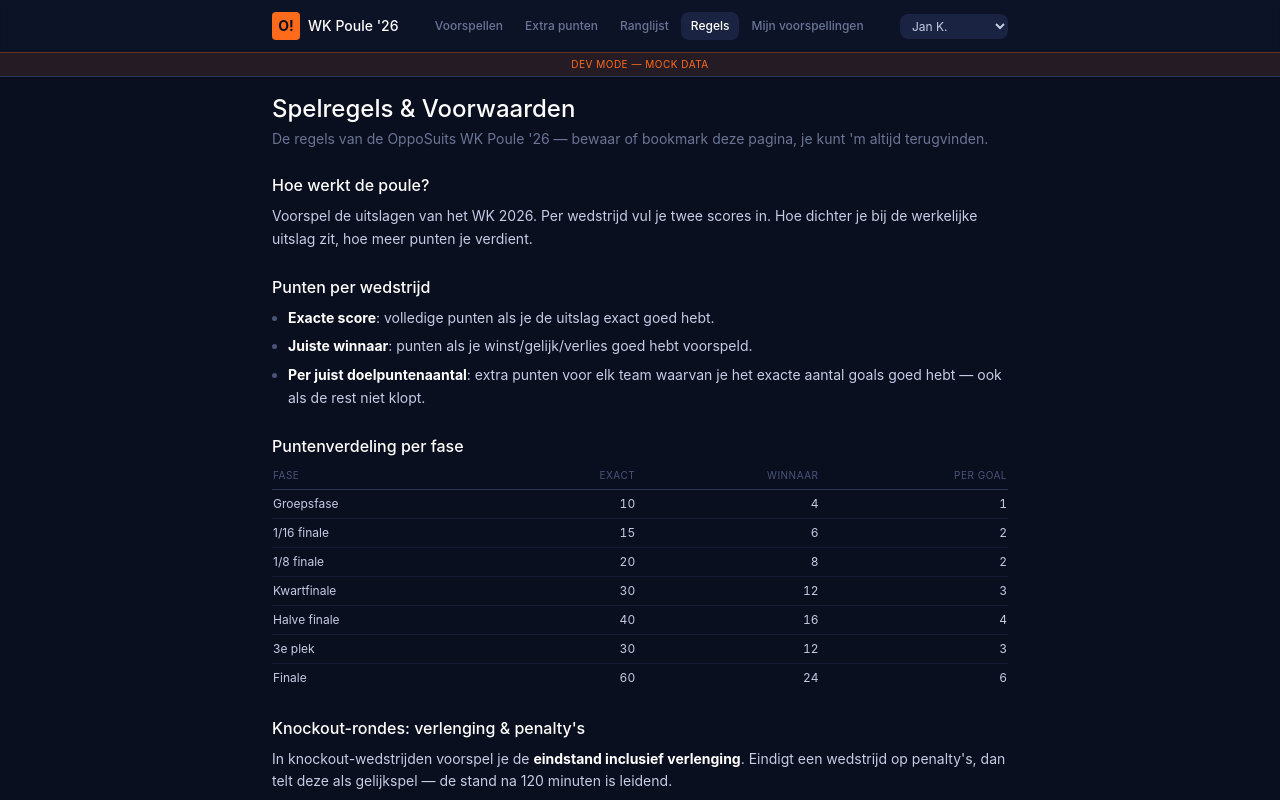
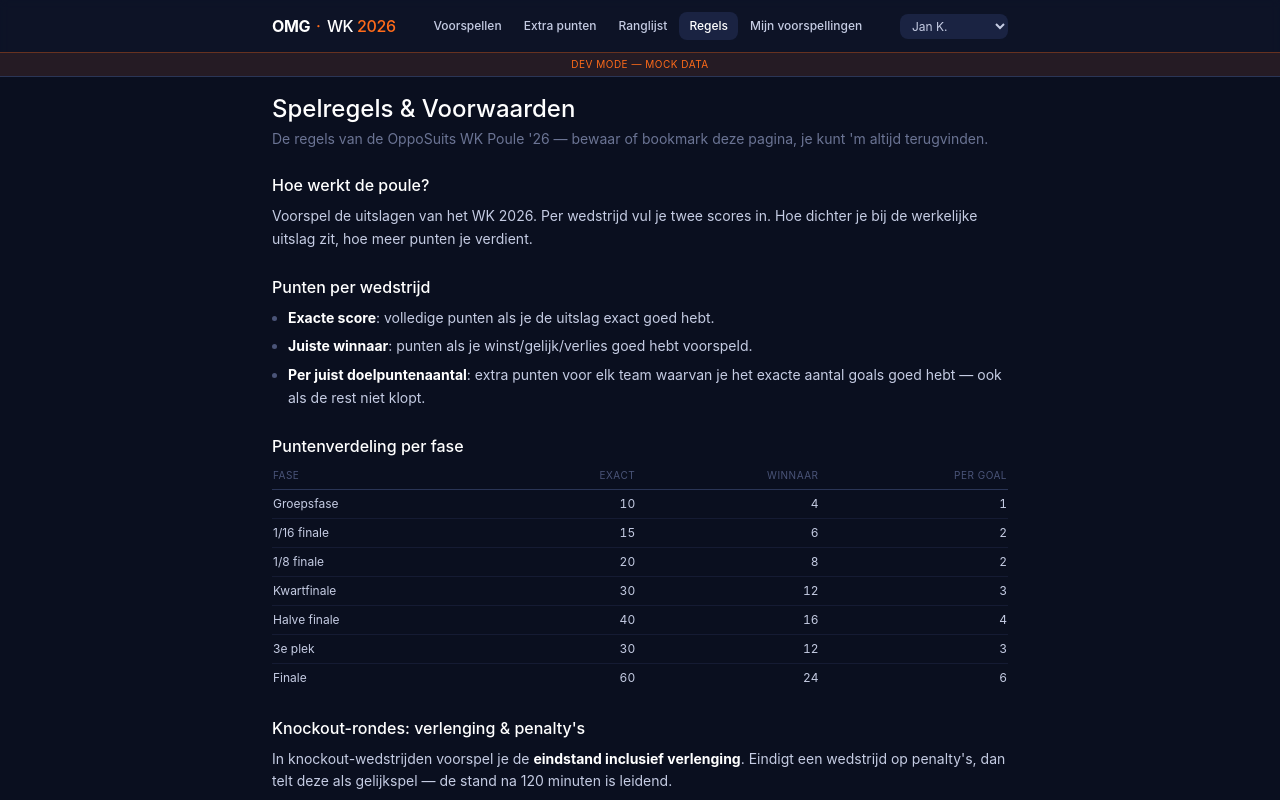
Before and after one commit to Guidoznl/OMG-WK-POULE-TEST, a Next.js app: page /rules in a window 1280 px wide. Shown: the top 800 px of the page. Built offline with nearby package versions, Linux system fonts and the light colour scheme.

Commit message:
Refactor TopNav component for improved styling

```diff
--- a/components/TopNav.tsx
+++ b/components/TopNav.tsx
@@ -40,7 +40,6 @@ export function TopNav() {
     { href: '/leaderboard', label: 'Ranglijst' },
     { href: '/rules',       label: 'Regels' },
   ]
-  // Voeg "Mijn voorspellingen" alleen toe als we de user al kennen
   if (user) {
     baseItems.push({ href: `/speler/${user.id}`, label: 'Mijn voorspellingen' })
   }
@@ -51,11 +50,14 @@ export function TopNav() {
   return (
     <header className="border-b border-ink-600 bg-ink-900/80 backdrop-blur-sm sticky top-0 z-10">
       <div className="max-w-3xl mx-auto px-4 py-3 flex items-center justify-between gap-3">
-        <Link href="/predictions" className="flex items-center gap-2 flex-shrink-0">
-          <span className="inline-flex items-center justify-center w-7 h-7 bg-accent-orange text-ink-950 font-display font-bold text-sm rounded">
-            O!
+        <Link href="/predictions" className="flex items-baseline gap-1.5 flex-shrink-0 group">
+          <span className="font-display font-bold text-ink-50 text-base tracking-tight group-hover:text-accent-orange transition-colors">
+            OMG
           </span>
-          <span className="hidden sm:inline font-display font-medium text-ink-50 text-sm">WK Poule '26</span>
+          <span className="font-display font-medium text-accent-orange text-base" aria-hidden="true">·</span>
+          <span className="font-display font-medium text-ink-50 text-base tracking-tight">
+            WK <span className="text-accent-orange">2026</span>
+          </span>
         </Link>
 
         <nav className="flex gap-0.5 overflow-x-auto">
@@ -74,7 +76,7 @@ export function TopNav() {
                     ? (isAdminLink ? 'bg-accent-orange/20 text-accent-orange' : 'bg-ink-700 text-ink-50')
                     : isAdminLink
                       ? 'text-accent-orange/80 hover:text-accent-orange'
-                      : 'text-ink-400 hover:text-ink-50'
+                      : 'text-ink-200 hover:text-ink-50'
                 }`}
               >
                 {item.label}
@@ -99,7 +101,7 @@ export function TopNav() {
           {user && !isMockMode() && (
             <button
               onClick={handleSignOut}
-              className="text-ink-400 hover:text-ink-50 text-xs whitespace-nowrap"
+              className="text-ink-200 hover:text-ink-50 text-xs whitespace-nowrap"
             >
               Uitloggen
             </button>
```
